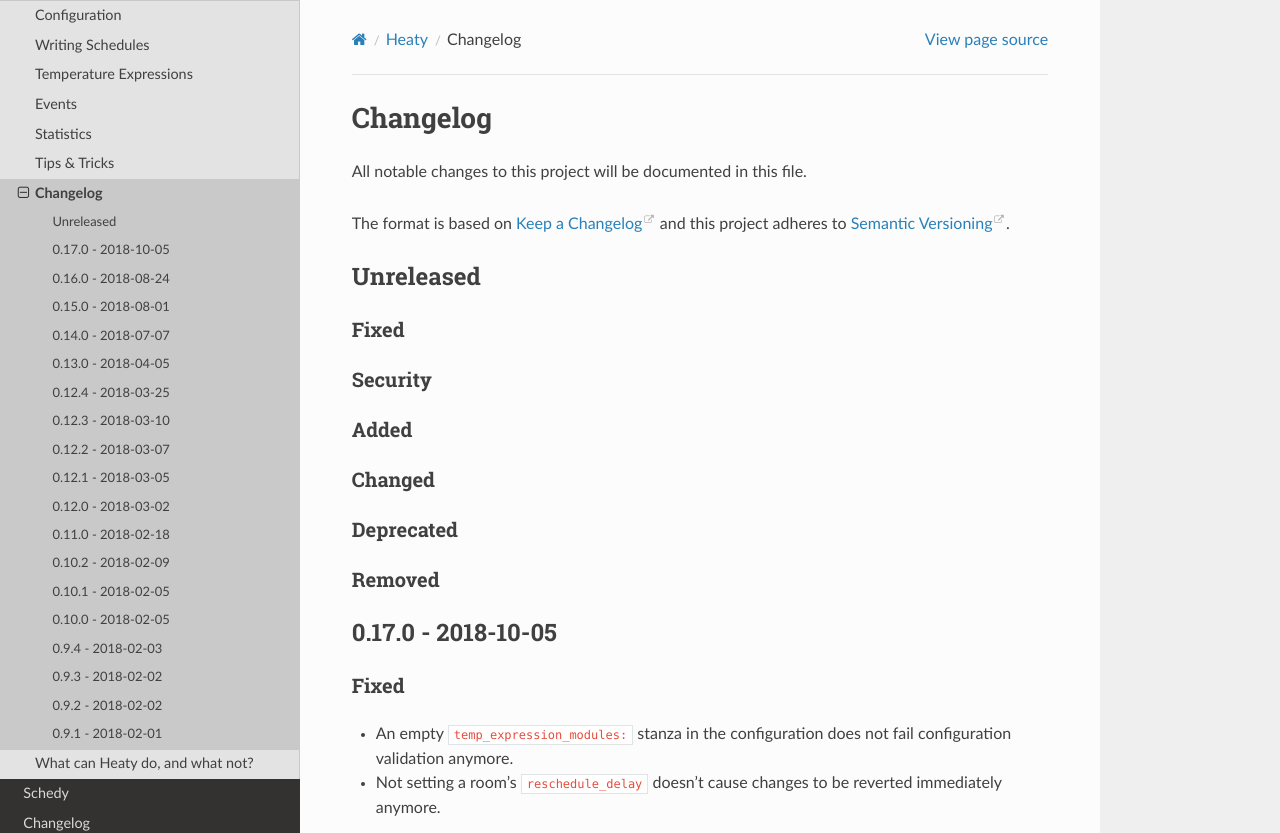
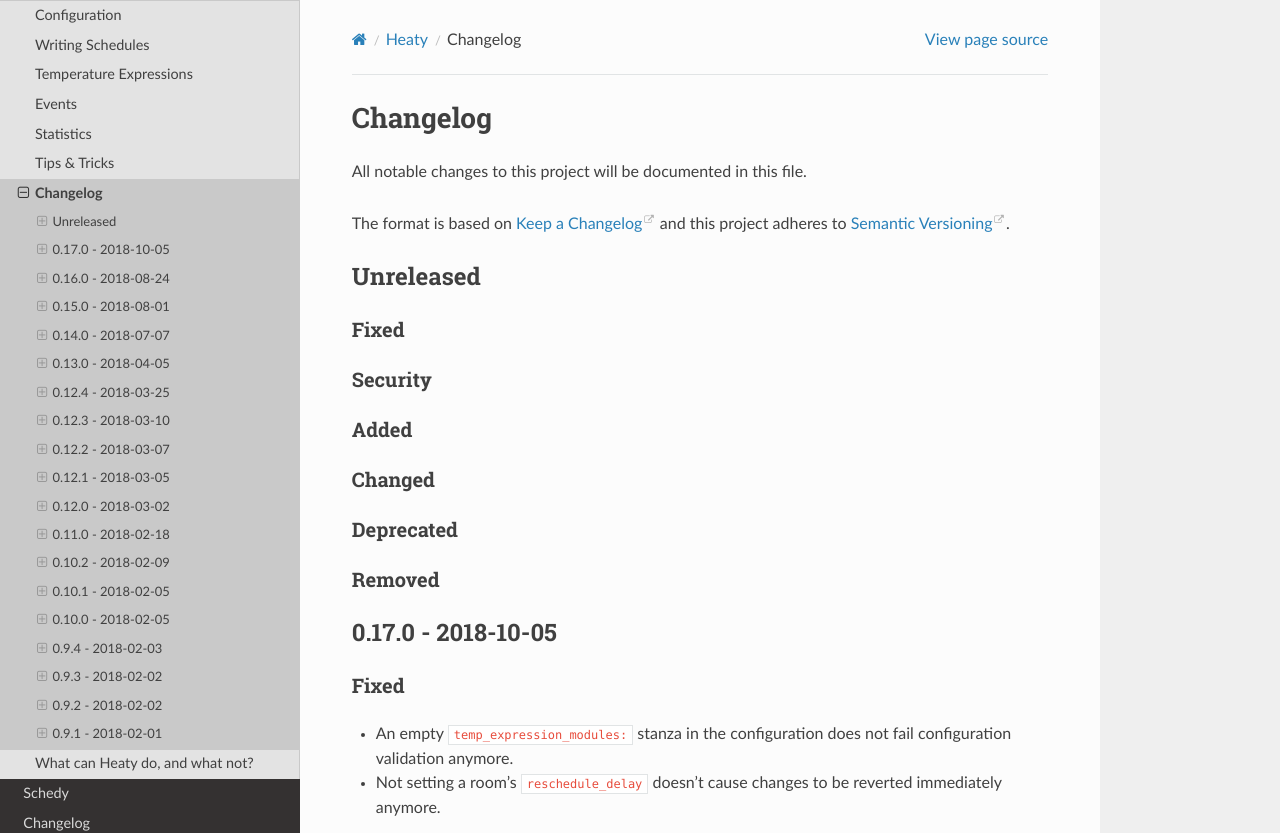
Before and after one commit to bob1de/hass-apps, a Sphinx documentation site: the page built from docs/apps/heaty/CHANGELOG.md, in a window 1280 px wide. Shown: the top 833 px of the page. Built offline with Sphinx 7.4.7 and the Read the Docs theme 2.0.0, drawn with Linux system fonts in a browser that asks for light colours; the version number could not be read and is left out.

Commit message:
Changed docs sidebar navigation depth to 4

```diff
--- a/docs/conf.py
+++ b/docs/conf.py
@@ -89,7 +89,7 @@
 #
 # html_theme_options = {}
 html_theme_options = {
-    'navigation_depth': 3,
+    'navigation_depth': 4,
     'style_external_links': True,
 }
 
```
